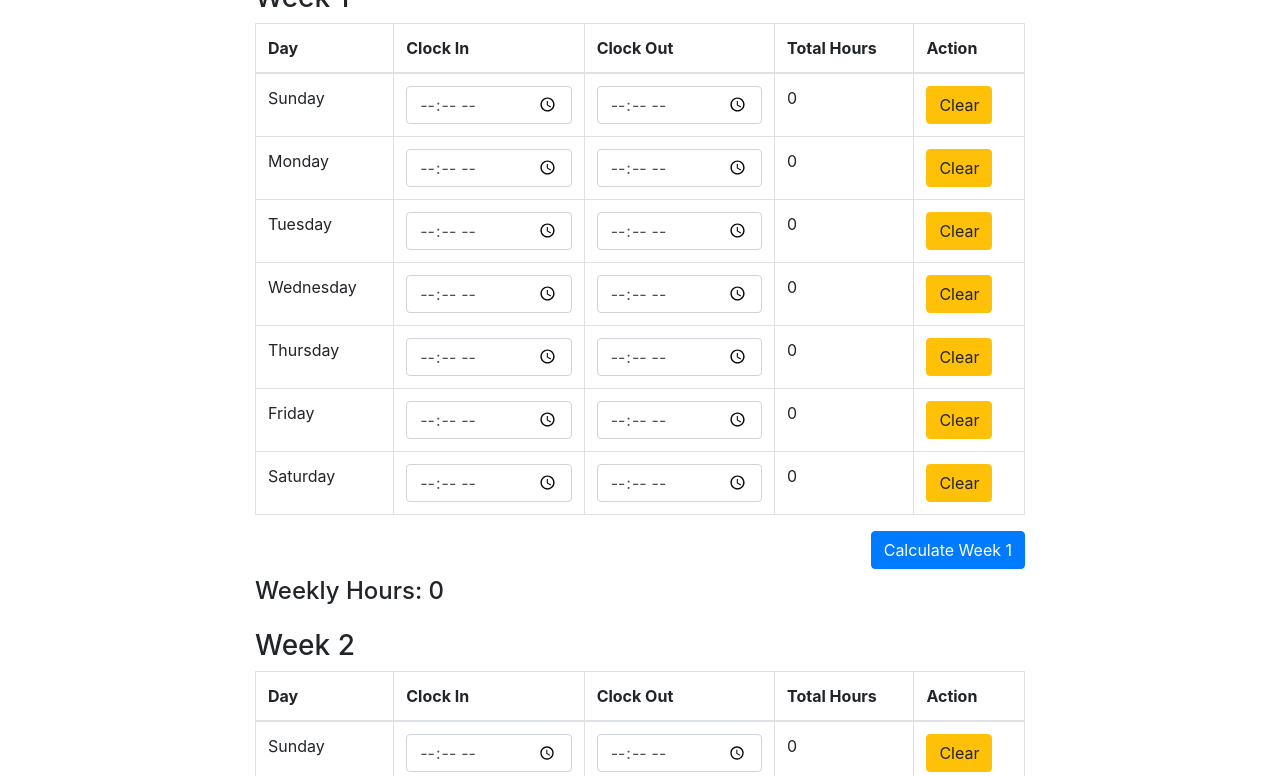
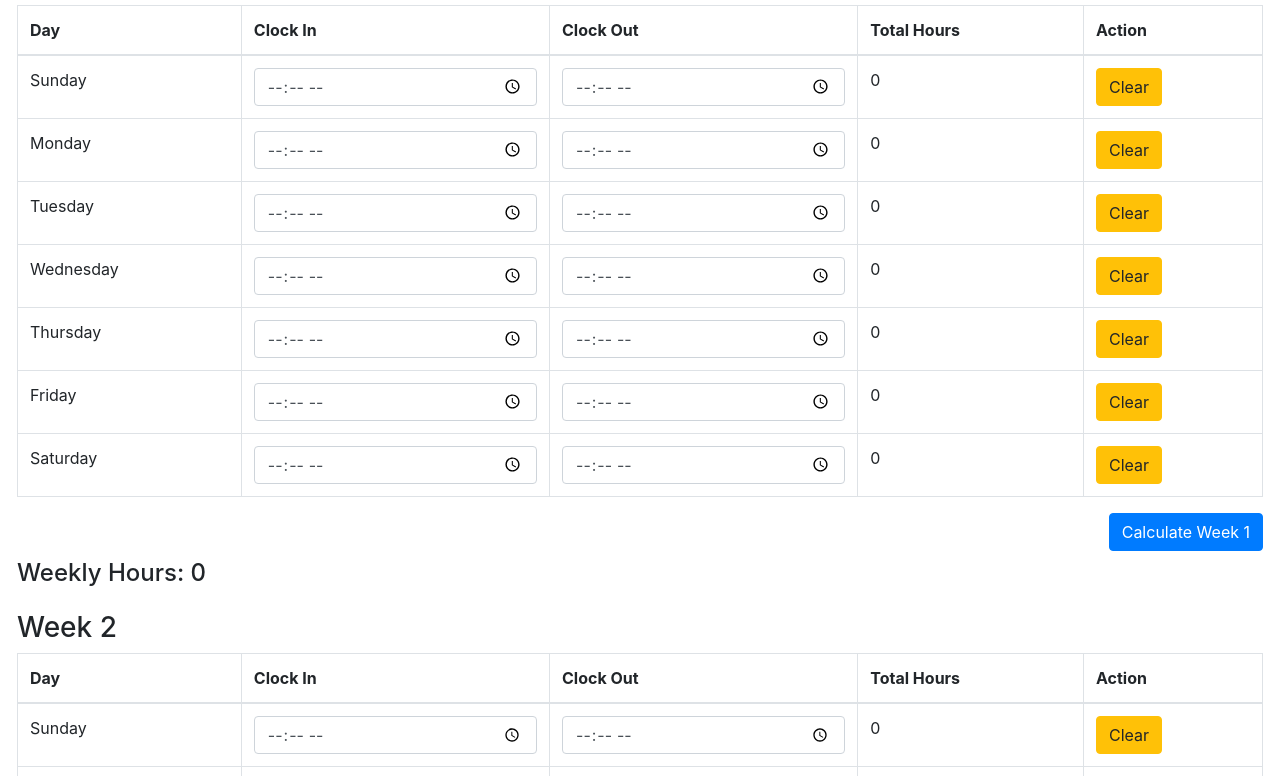
Before and after one commit to sanuv9683/Hours-Tracker, a plain HTML site: page index.html in a window 1280 px wide. Shown: the part 95-871 px from the top of the page. Drawn offline with nearby package versions, Linux system fonts and the light colour scheme.

Commit message:
init commit

```diff
--- a/index.html
+++ b/index.html
@@ -7,10 +7,10 @@
   <link rel="stylesheet" href="https://maxcdn.bootstrapcdn.com/bootstrap/4.5.2/css/bootstrap.min.css">
   <style>
     body {
-      margin: 20px;
+      margin: 2px;
     }
     .container {
-      max-width: 800px;
+      /*max-width: 800px;*/
     }
     .pdf-title {
       font-size: 18px;
@@ -27,7 +27,7 @@
   </style>
 </head>
 <body>
-<div class="container">
+<div class="container-fluid">
   <h1 class="text-center">Monthly Hours Tracker</h1>
 
   <!-- Generate weeks dynamically -->
```
